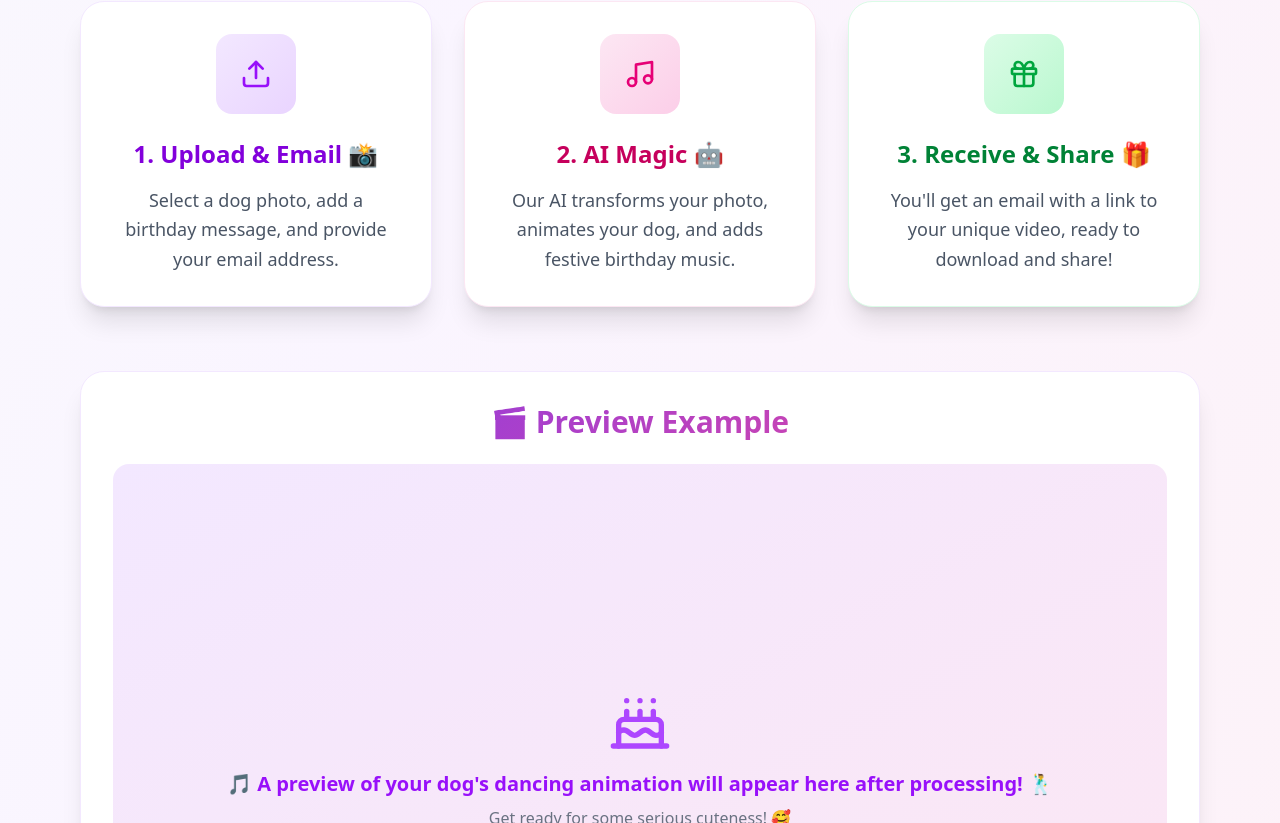
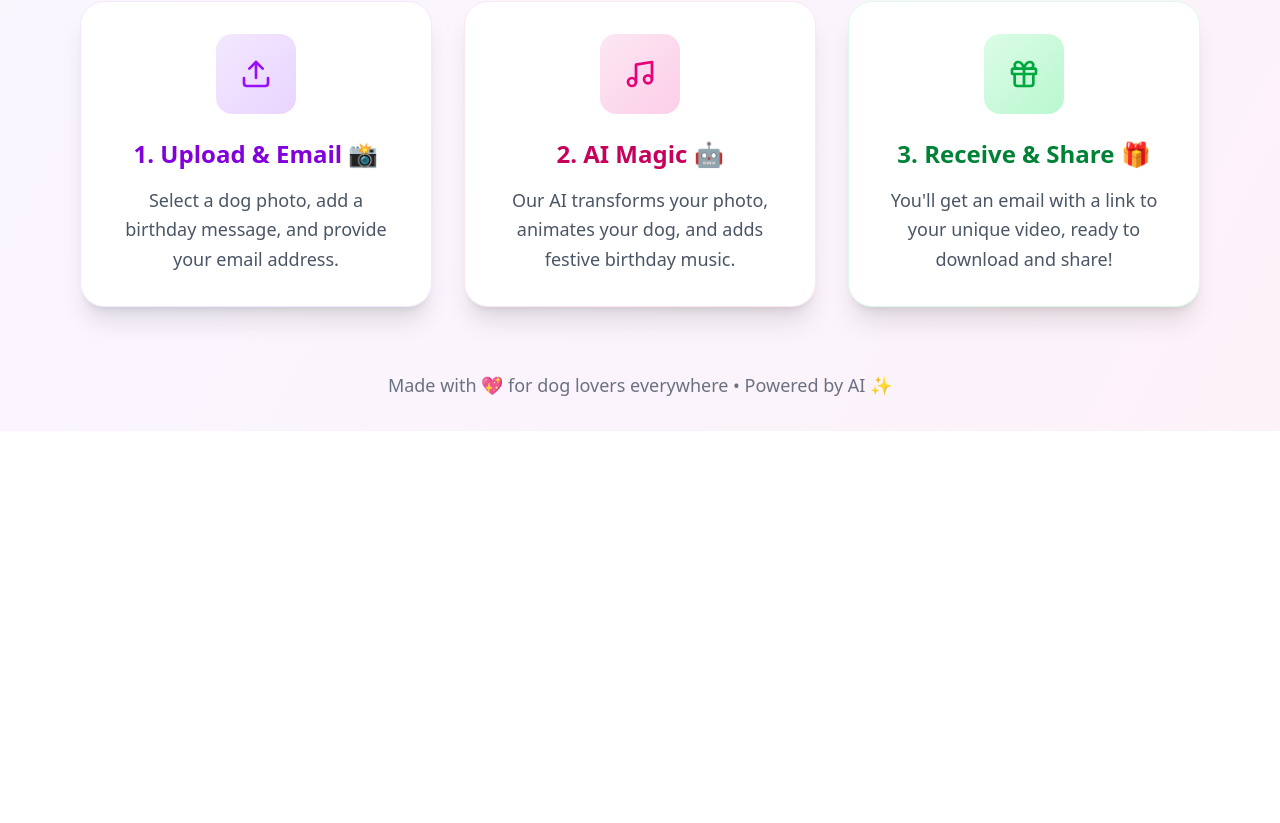
Before and after one commit to ms5573/Dog_Reels, a Next.js app: page / in a window 1280 px wide. Shown: the part 1977-2800 px from the top of the page. After the commit the page ends 2408 px from the top, so only its background shows below. Built offline with nearby package versions, Linux system fonts and the light colour scheme.

Commit message:
Remove Preview Example section - videos are delivered via email link instead

```diff
--- a/app/page.tsx
+++ b/app/page.tsx
@@ -313,24 +313,6 @@ export default function Home() {
           </div>
         </div>
 
-        {/* Preview Section */}
-        {(currentStep === "upload" || currentStep === "processing") && (
-          <div className="mb-16">
-            <div className="bg-white rounded-3xl shadow-xl p-8 border border-purple-100">
-              <h2 className="text-3xl font-bold gradient-text mb-6 text-center">🎬 Preview Example</h2>
-              <div className="aspect-video bg-gradient-to-br from-purple-100 to-pink-100 rounded-2xl flex items-center justify-center">
-                <div className="text-center p-8">
-                  <Cake className="h-16 w-16 text-purple-500 mx-auto mb-4" />
-                  <p className="text-purple-600 text-xl font-semibold mb-2">
-                    🎵 A preview of your dog's dancing animation will appear here after processing! 🕺
-                  </p>
-                  <p className="text-gray-500">Get ready for some serious cuteness! 🥰</p>
-                </div>
-              </div>
-            </div>
-          </div>
-        )}
-
         {/* Footer */}
         <div className="text-center">
           <p className="text-gray-500 text-lg">
```
